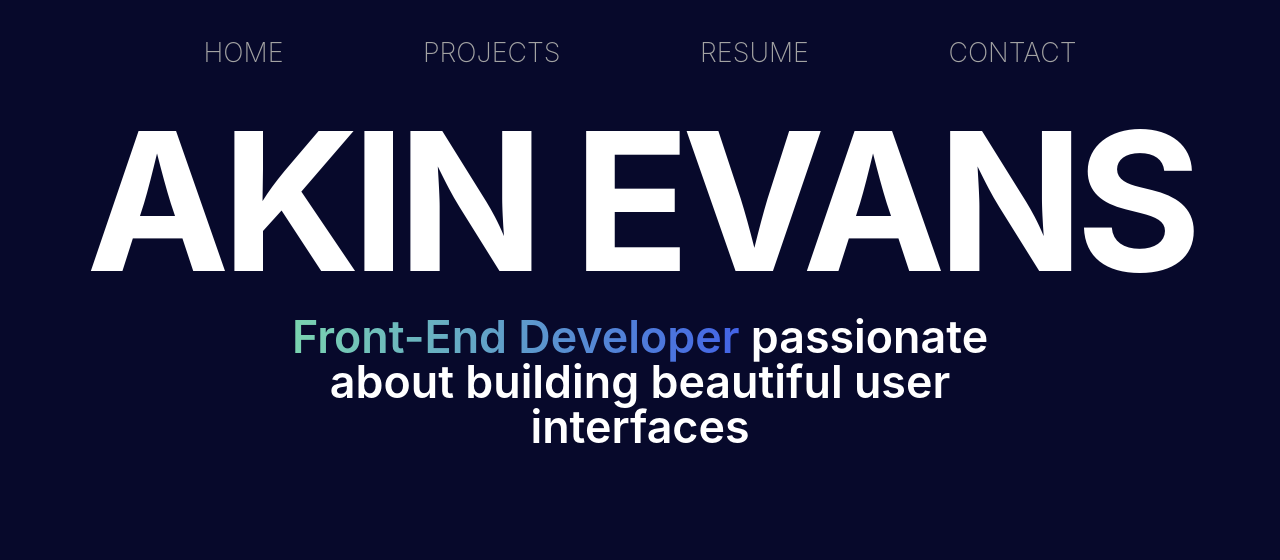
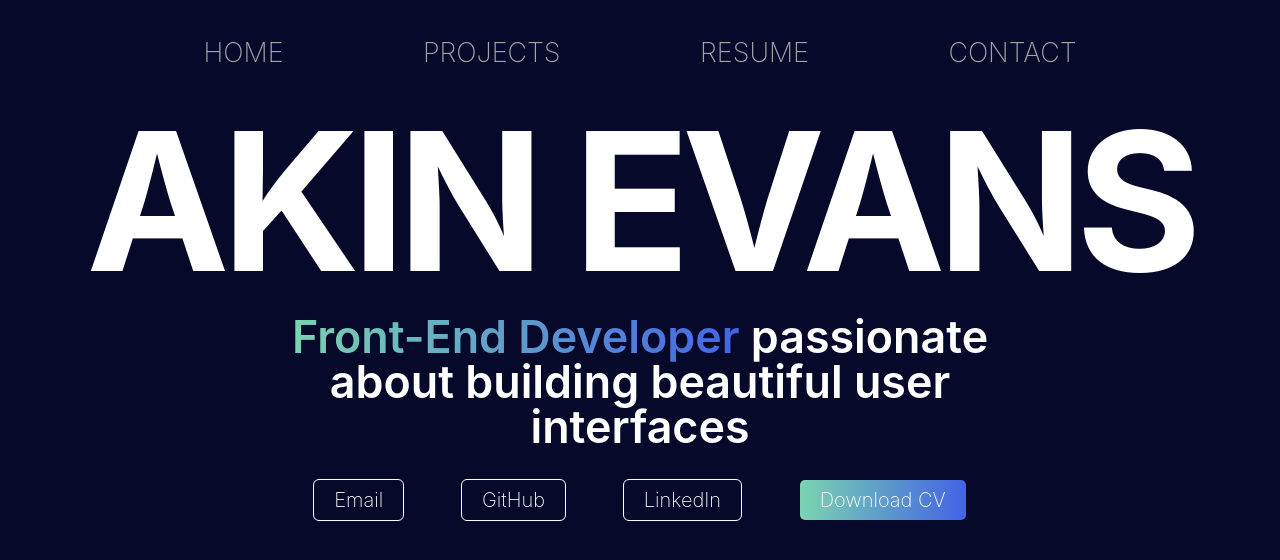
Before and after one commit to akinevans/akinevans-v5, a React (Vite) app: page / in a window 1280 px wide. Shown: the top 560 px of the page. Built offline with nearby package versions, Linux system fonts and the light colour scheme.

Commit message:
Build Button component, install react router, update Hero and Nav

```diff
--- a/package.json
+++ b/package.json
@@ -11,7 +11,9 @@
   },
   "dependencies": {
     "react": "^18.3.1",
-    "react-dom": "^18.3.1"
+    "react-dom": "^18.3.1",
+    "react-router": "^6.26.2",
+    "react-router-dom": "^6.26.2"
   },
   "devDependencies": {
     "@eslint/js": "^9.9.0",
--- /dev/null
+++ b/src/components/Button/Button.css
@@ -0,0 +1,18 @@
+.link-btn {
+  width: fit-content;
+  margin: 10px 10px 10px 10px;
+  padding: 5px 20px;
+  color: var(--Primary);
+  /* font-size: 1.6vw; */
+
+  font-size: 20px;
+  font-weight: 200;
+  text-decoration: none;
+  outline: 1px solid var(--Primary);
+  border-radius: 5px;
+}
+
+.highlight-btn {
+  outline: 1px solid transparent;
+  background: -webkit-linear-gradient(0deg, #7ad4b0, #4363e6);
+}
--- /dev/null
+++ b/src/components/Button/Button.jsx
@@ -0,0 +1,15 @@
+import { Link } from "react-router-dom";
+import "./Button.css";
+
+export default function Button(props) {
+  return (
+    <Link
+      to={props.to}
+      target='_blank'
+      className={`link-btn ${props.className}`}
+      onClick={props.onClick ? props.onClick : null}
+    >
+      {props.title}
+    </Link>
+  );
+}
--- a/src/components/Hero/Hero.css
+++ b/src/components/Hero/Hero.css
@@ -1,8 +1,12 @@
-.hero-wrapper {
+.hero-wrapper,
+.hero-btn-wrapper {
   display: flex;
   flex-direction: column;
   justify-content: center;
   align-items: center;
+}
+
+.hero-wrapper {
   width: 90vw;
   /* outline: 2px solid white; */
 
@@ -31,6 +35,15 @@
 
     /* outline: 2px solid red; */
   }
+
+  .hero-btn-wrapper {
+    flex-direction: row;
+    justify-content: space-evenly;
+    flex-wrap: wrap;
+    margin-top: 20px;
+    width: 65%;
+    /* outline: 2px solid pink; */
+  }
 }
 
 .highlight {
--- a/src/components/Hero/Hero.jsx
+++ b/src/components/Hero/Hero.jsx
@@ -1,4 +1,5 @@
 import "./Hero.css";
+import Button from "../Button/Button";
 
 export default function Hero() {
   return (
@@ -8,6 +9,34 @@ export default function Hero() {
         <span className='highlight'>Front-End Developer</span> passionate about
         building beautiful user interfaces
       </h2>
+      <div className='hero-btn-wrapper'>
+        <Button
+          to='mailto:akinevans@gmail.com'
+          title='Email'
+          className=''
+          onClick={() => {
+            console.log("email btn");
+          }}
+        />
+        <Button
+          to='https://github.com/akinevans'
+          title='GitHub'
+          className=''
+          onClick=''
+        />
+        <Button
+          to='https://www.linkedin.com/in/akinevans/'
+          title='LinkedIn'
+          className=''
+          onClick=''
+        />
+        <Button
+          to=''
+          title='Download CV'
+          className='highlight-btn'
+          onClick=''
+        />
+      </div>
     </div>
   );
 }
--- a/src/components/Nav/Nav.jsx
+++ b/src/components/Nav/Nav.jsx
@@ -1,20 +1,21 @@
 import "./Nav.css";
+import { Link } from "react-router-dom";
 
 export default function Nav() {
   return (
     <nav className='nav'>
-      <a href='' className='nav-link'>
+      <Link to='' className='nav-link'>
         Home
-      </a>
-      <a href='' className='nav-link'>
+      </Link>
+      <Link to='' className='nav-link'>
         Projects
-      </a>
-      <a href='' className='nav-link'>
+      </Link>
+      <Link to='' className='nav-link'>
         Resume
-      </a>
-      <a href='' className='nav-link'>
+      </Link>
+      <Link to='' className='nav-link'>
         Contact
-      </a>
+      </Link>
     </nav>
   );
 }
--- a/src/main.jsx
+++ b/src/main.jsx
@@ -1,10 +1,18 @@
 import { StrictMode } from "react";
 import { createRoot } from "react-dom/client";
+import { createBrowserRouter, RouterProvider } from "react-router-dom";
 import App from "./App.jsx";
 import "./index.css";
 
+const router = createBrowserRouter([
+  {
+    path: "/",
+    element: <App />,
+  },
+]);
+
 createRoot(document.getElementById("root")).render(
   <StrictMode>
-    <App />
+    <RouterProvider router={router} />
   </StrictMode>
 );
```
Also changed, not shown: 1 other file (tests, documents, lock files or other folders).
